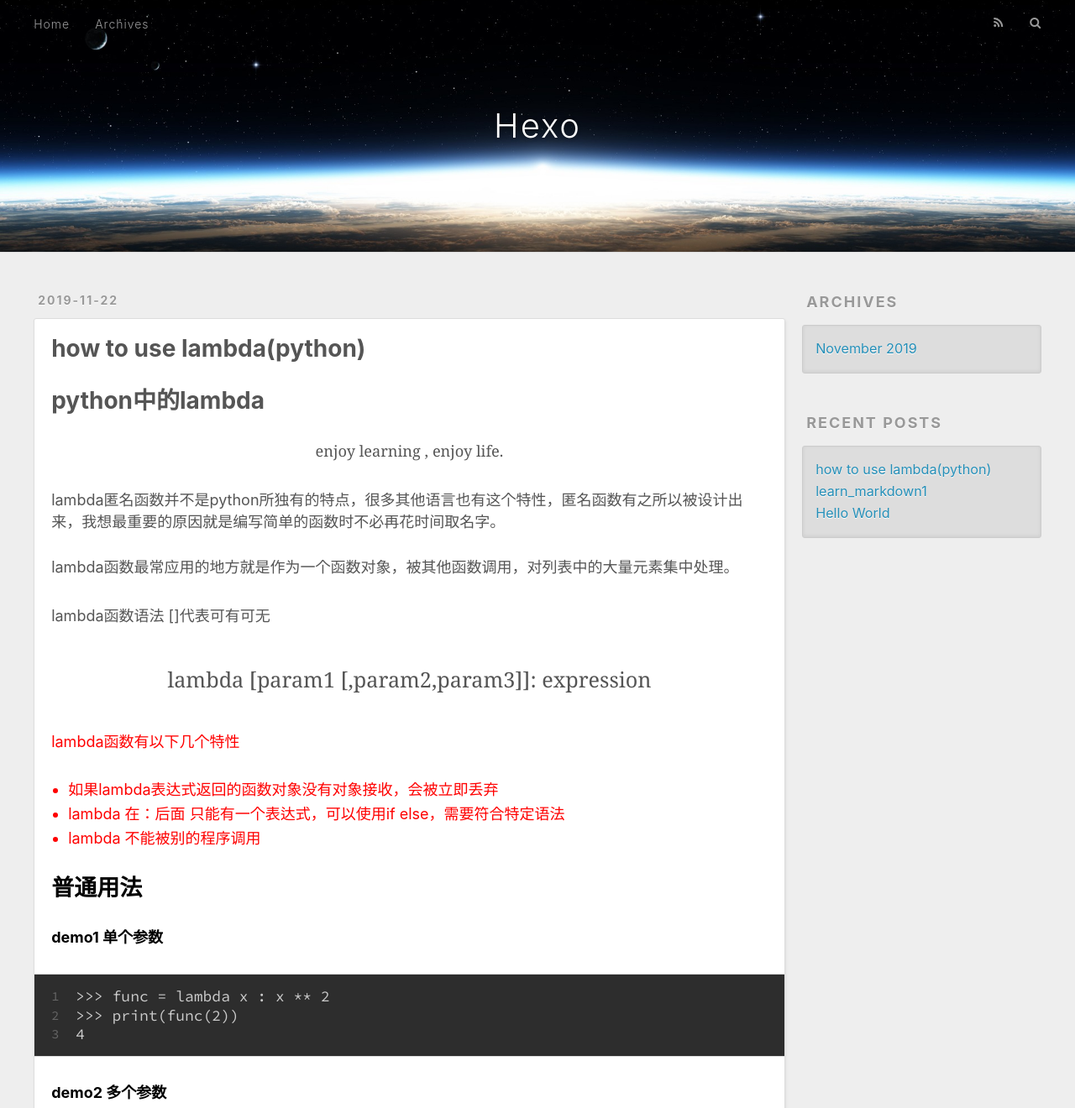
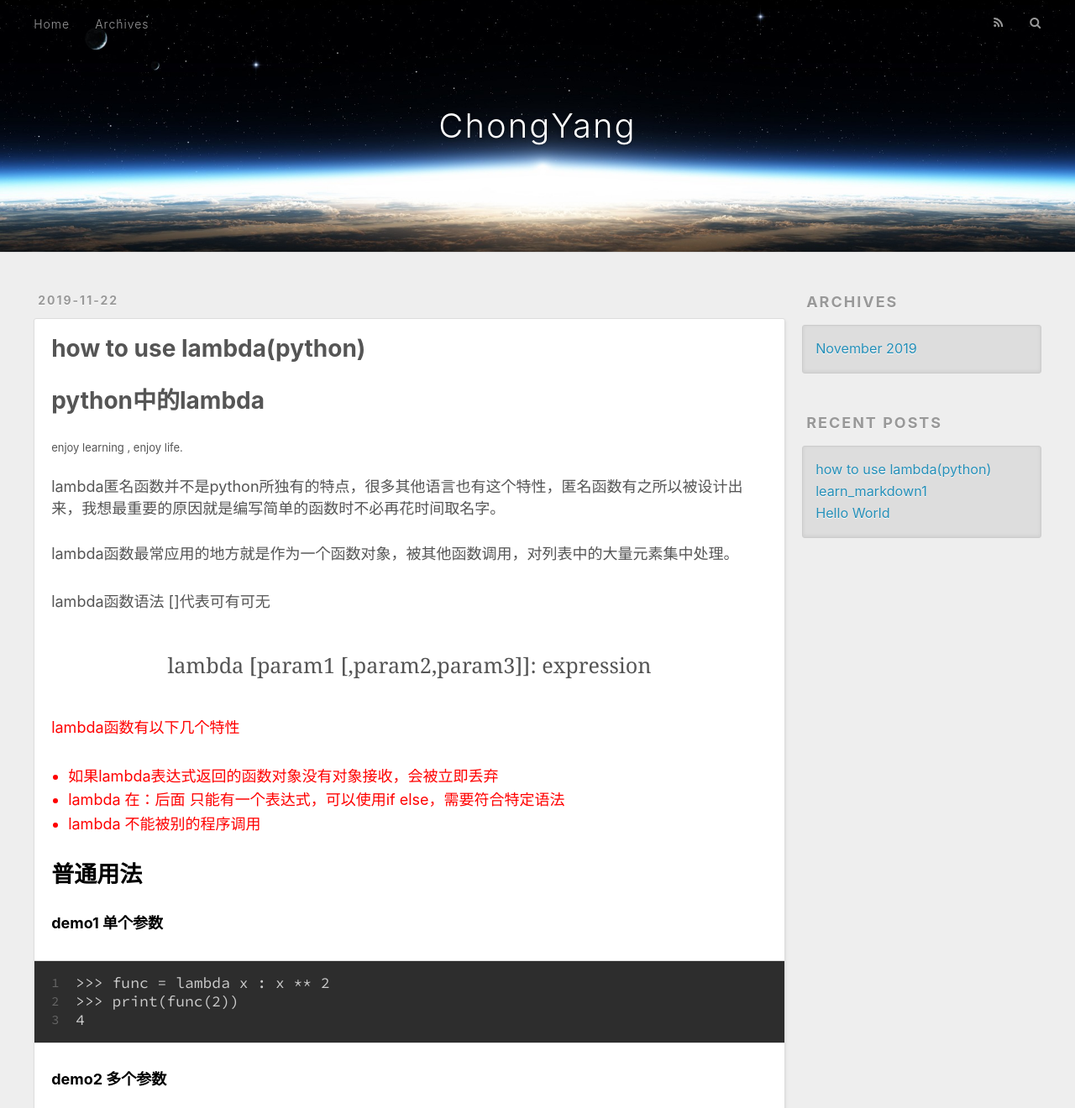
Before and after one commit to Nfreshbird/Nfreshbird.github.io, a plain HTML site: page index.html in a window 1280 px wide. Shown: the top 1320 px of the page at 84% size. Drawn offline with nearby package versions, Linux system fonts and the light colour scheme.

Commit message:
Site updated: 2019-11-22 18:34:58

```diff
--- a/2019/11/06/hello-world/index.html
+++ b/2019/11/06/hello-world/index.html
@@ -5,19 +5,19 @@
 
 
 
-  <title>Hello World | Hexo</title>
+  <title>Hello World | ChongYang</title>
   <meta name="viewport" content="width=device-width, initial-scale=1, maximum-scale=1">
   <meta name="description" content="Welcome to Hexo! This is your very first post. Check documentation for more info. If you get any problems when using Hexo, you can find the answer in troubleshooting or you can ask me on GitHub. Quick">
 <meta property="og:type" content="article">
 <meta property="og:title" content="Hello World">
 <meta property="og:url" content="http:&#x2F;&#x2F;yoursite.com&#x2F;2019&#x2F;11&#x2F;06&#x2F;hello-world&#x2F;index.html">
-<meta property="og:site_name" content="Hexo">
+<meta property="og:site_name" content="ChongYang">
 <meta property="og:description" content="Welcome to Hexo! This is your very first post. Check documentation for more info. If you get any problems when using Hexo, you can find the answer in troubleshooting or you can ask me on GitHub. Quick">
 <meta property="og:locale" content="en">
 <meta property="og:updated_time" content="2019-11-06T02:50:49.824Z">
 <meta name="twitter:card" content="summary">
 
-    <link rel="alternate" href="/atom.xml" title="Hexo" type="application/atom+xml">
+    <link rel="alternate" href="/atom.xml" title="ChongYang" type="application/atom+xml">
 
 
     <link rel="icon" href="/favicon.png">
@@ -36,7 +36,7 @@
   <div id="header-outer" class="outer">
     <div id="header-title" class="inner">
       <h1 id="logo-wrap">
-        <a href="/" id="logo">Hexo</a>
+        <a href="/" id="logo">ChongYang</a>
       </h1>
 
     </div>
--- a/index.html
+++ b/index.html
@@ -5,16 +5,16 @@
 
 
 
-  <title>Hexo</title>
+  <title>ChongYang</title>
   <meta name="viewport" content="width=device-width, initial-scale=1, maximum-scale=1">
   <meta property="og:type" content="website">
-<meta property="og:title" content="Hexo">
+<meta property="og:title" content="ChongYang">
 <meta property="og:url" content="http:&#x2F;&#x2F;yoursite.com&#x2F;index.html">
-<meta property="og:site_name" content="Hexo">
+<meta property="og:site_name" content="ChongYang">
 <meta property="og:locale" content="en">
 <meta name="twitter:card" content="summary">
 
-    <link rel="alternate" href="/atom.xml" title="Hexo" type="application/atom+xml">
+    <link rel="alternate" href="/atom.xml" title="ChongYang" type="application/atom+xml">
 
 
     <link rel="icon" href="/favicon.png">
@@ -33,7 +33,7 @@
   <div id="header-outer" class="outer">
     <div id="header-title" class="inner">
       <h1 id="logo-wrap">
-        <a href="/" id="logo">Hexo</a>
+        <a href="/" id="logo">ChongYang</a>
       </h1>
 
     </div>
@@ -83,11 +83,9 @@
 
     <div class="article-entry" itemprop="articleBody">
 
-        <h1 id="python中的lambda"><a href="#python中的lambda" class="headerlink" title="python中的lambda"></a>python中的lambda</h1><font size=2 aligh="left">
+        <h1 id="python中的lambda"><a href="#python中的lambda" class="headerlink" title="python中的lambda"></a>python中的lambda</h1><font size=2 >
 
-<blockquote>
 <p>enjoy learning , enjoy life. </p>
-</blockquote>
 <font size=4>
 lambda匿名函数并不是python所独有的特点，很多其他语言也有这个特性，匿名函数有之所以被设计出来，我想最重要的原因就是编写简单的函数时不必再花时间取名字。
 
@@ -122,12 +120,8 @@ lambda匿名函数并不是python所独有的特点，很多其他语言也有
 
 
 <p>lambda text: int(text) if text.isdigit() else text.lower()<br>这段代码，将传入的text进行判断，如果是数字转化为数字，这里可以看上面的结果是23，而不是”23”,如果不是数字，则全部转化为小写。</p>
-<blockquote>
 <p>这里的lambad使用if else 条件时必须满足以下语法<br>lambda x : 语句1 if 条件1 [else 语句2 if 条件2][else 语句x if条件x] else 最后的语句</p>
-</blockquote>
-<blockquote>
 <p>实际上是这样的语法表示<br>lambda x : 语句1 if 条件1 else (语句2 if 条件2 else 语句3)</p>
-</blockquote>
 <p>总之 if 和 else 的数量必须相等</p>
 <p><strong>demo6 带多个if 和 else的lambda表达式</strong></p>
 <figure class="highlight plain"><table><tr><td class="gutter"><pre><span class="line">1</span><br><span class="line">2</span><br></pre></td><td class="code"><pre><span class="line">func = lambda x : 1 if x==&quot;first&quot; else 2 if x==&quot;second&quot; else 3 if x==&quot;third&quot; else 4</span><br><span class="line">print(func(&quot;first&quot;)) # 1</span><br></pre></td></tr></table></figure>
```
Also changed, not shown: 2019/11/09/2019.11.9 初学markdown语法/index.html (+4 -4 lines), 2019/11/22/2019.11.22 学习lambda语法/index.html (+8 -14 lines), archives/2019/11/index.html (+5 -5 lines), archives/2019/index.html (+5 -5 lines), archives/index.html (+5 -5 lines).
